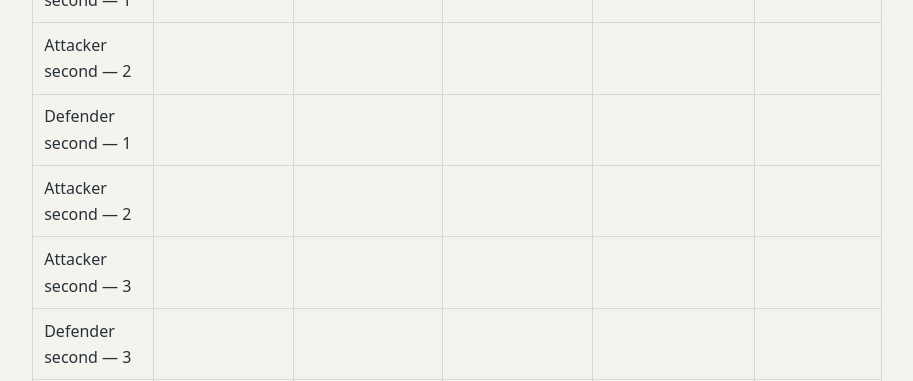
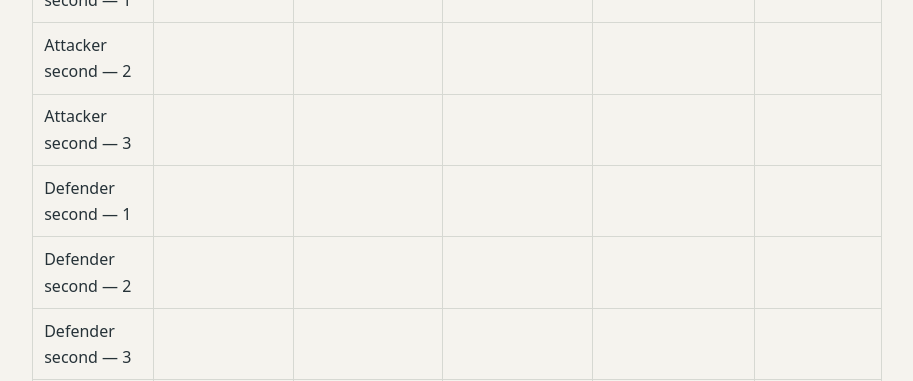
Before and after one commit to JamSpot/6-siege-ai-table, a Jekyll site: the page built from tutorial/activation-state-log.md, in a window 1280 px wide and 900 px high, scrolled down 4007 px. Shown: the part 155-536 px from the top of the window, without its empty margins (183-1096 px from the left). Built offline with Jekyll 4.4.1, drawn with Linux system fonts in a browser that asks for light colours.

Commit message:
Correct round three activation log slots

```diff
--- a/tutorial/activation-state-log.md
+++ b/tutorial/activation-state-log.md
@@ -71,9 +71,9 @@ A round contains four activation phases, followed by Upkeep. A phase can contain
 | Defender first — 3 | | | | | |
 | Attacker second — 1 | | | | | |
 | Attacker second — 2 | | | | | |
+| Attacker second — 3 | | | | | |
 | Defender second — 1 | | | | | |
-| Attacker second — 2 | | | | | |
-| Attacker second — 3 | | | | | |
+| Defender second — 2 | | | | | |
 | Defender second — 3 | | | | | |
 | Upkeep / end of round | — | | | | |
 
```
